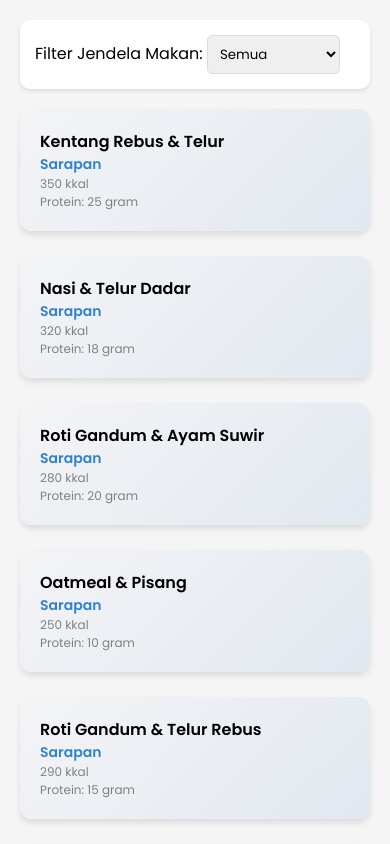
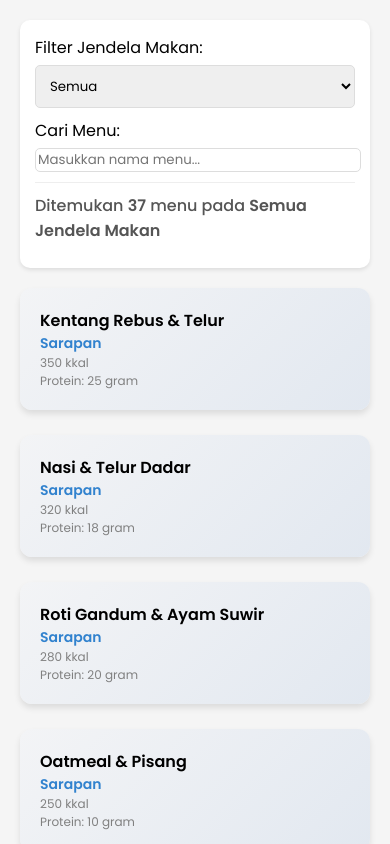
Before and after one commit to NandaMocha/Daftar-Makan-Diet, a plain HTML site: page index.html in a window 390 px wide. Shown: the top 844 px of the page. Drawn offline with Linux system fonts and the light colour scheme.

Commit message:
feat: add search and info total menu

```diff
--- a/index.html
+++ b/index.html
@@ -11,14 +11,22 @@
 
     <!-- Filter Section -->
     <div id="filterSection">
+        <div class="filter-row">
             <label for="mealFilter">Filter Jendela Makan: </label>
-        <select id="mealFilter" onchange="filterMenu()">
+            <select id="mealFilter" onchange="applyFilters()">
                 <option value="all">Semua</option>
                 <option value="sarapan">Sarapan</option>
                 <option value="makanSiang">Makan Siang</option>
                 <option value="snackSore">Snack Sore</option>
                 <option value="makanMalam">Makan Malam</option>
             </select>
+        </div>
+        <div class="filter-row">
+            <label for="searchInput">Cari Menu: </label>
+            <input type="text" id="searchInput" placeholder="Masukkan nama menu..." oninput="applyFilters()">
+        </div>
+        <!-- Tambahkan elemen untuk menampilkan hasil pencarian -->
+        <div id="searchResults" class="search-results"></div>
     </div>
 
     <!-- Menu List -->
--- a/script.js
+++ b/script.js
@@ -59,7 +59,22 @@ function getMealTypeLabel(mealType) {
 
 function renderMenuList(filteredData) {
     const menuList = document.getElementById('menuList');
+    const searchResults = document.getElementById('searchResults');
     menuList.innerHTML = '';
+
+    // Update search results count
+    if (filteredData.length === 0) {
+        searchResults.innerHTML = 'Tidak ditemukan menu.';
+        menuList.innerHTML = '<li class="no-results">Tidak ada menu yang sesuai dengan pencarian.</li>';
+        return;
+    } else {
+        // Get current filter type
+        const filterType = document.getElementById('mealFilter').value;
+        const filterLabel = filterType === 'all' ? 'Semua Jendela Makan' : getMealTypeLabel(filterType);
+
+        // Show count with filter info
+        searchResults.innerHTML = `Ditemukan <strong>${filteredData.length}</strong> menu pada <strong>${filterLabel}</strong>`;
+    }
 
     filteredData.forEach(menu => {
         const menuItem = document.createElement('li');
@@ -74,9 +89,32 @@ function renderMenuList(filteredData) {
     });
 }
 
-function filterMenu() {
+function applyFilters() {
     const filterValue = document.getElementById('mealFilter').value;
-    const filteredData = filterValue === 'all' ? menuData : menuData.filter(menu => menu.mealType === filterValue);
+    const searchValue = document.getElementById('searchInput').value.toLowerCase();
+
+    // Filter by meal type
+    let filteredData = filterValue === 'all' ? menuData : menuData.filter(menu => menu.mealType === filterValue);
+
+    // Filter by search term
+    if (searchValue.trim() !== '') {
+        filteredData = filteredData.filter(menu => {
+            // Search in menu name
+            if (menu.name.toLowerCase().includes(searchValue)) {
+                return true;
+            }
+
+            // Search in menu details (ingredients)
+            for (let i = 0; i < menu.details.length; i++) {
+                if (menu.details[i].toLowerCase().includes(searchValue)) {
+                    return true;
+                }
+            }
+
+            return false;
+        });
+    }
+
     renderMenuList(filteredData);
 }
 
@@ -112,5 +150,5 @@ document.getElementById('popup').addEventListener('click', function(event) {
 // Initialize the application when DOM is loaded
 document.addEventListener('DOMContentLoaded', function() {
     // Initial Rendering
-    filterMenu();
+    applyFilters();
 });
--- a/style.css
+++ b/style.css
@@ -14,11 +14,46 @@ body {
     box-shadow: 0 2px 4px rgba(0, 0, 0, 0.1);
 }
 
-#mealFilter {
-    padding: 8px;
+.filter-row {
+    margin-bottom: 10px;
+    display: flex;
+    align-items: center;
+}
+
+.filter-row:last-child {
+    margin-bottom: 0;
+}
+
+.filter-row label {
+    min-width: 150px;
+    margin-right: 10px;
+}
+
+#searchInput {
+    flex: 1;
     border-radius: 5px;
     border: 1px solid #ddd;
     font-family: 'Poppins', sans-serif;
+    max-width: 300px;
+    height: 200%;
+}
+
+#mealFilter {
+    flex: 1;
+    padding: 10px;
+    border-radius: 5px;
+    border: 1px solid #ddd;
+    font-family: 'Poppins', sans-serif;
+    max-width: 300px;
+}
+
+/* Search Results */
+.search-results {
+    margin-top: 10px;
+    padding: 10px 0;
+    color: #555;
+    font-weight: 500;
+    border-top: 1px solid #eee;
 }
 
 /* Halaman List */
@@ -45,6 +80,21 @@ body {
 #menuList li:hover {
     transform: translateY(-5px);
     box-shadow: 0 6px 10px rgba(0, 0, 0, 0.15);
+}
+
+/* No results message */
+#menuList .no-results {
+    grid-column: 1 / -1;
+    text-align: center;
+    padding: 20px;
+    background-color: white;
+    color: #666;
+    cursor: default;
+}
+
+#menuList .no-results:hover {
+    transform: none;
+    box-shadow: 0 4px 6px rgba(0, 0, 0, 0.1);
 }
 
 /* Meal Type Badge */
@@ -128,3 +178,20 @@ body {
 #popup-detail button:hover {
     background-color: #3e8e41;
 }
+
+/* Responsive adjustments */
+@media (max-width: 768px) {
+    .filter-row {
+        flex-direction: column;
+        align-items: flex-start;
+    }
+
+    .filter-row label {
+        margin-bottom: 5px;
+    }
+
+    #searchInput, #mealFilter {
+        width: 100%;
+        max-width: 100%;
+    }
+}
```
Lines whose indentation alone changed are shown as unchanged.
